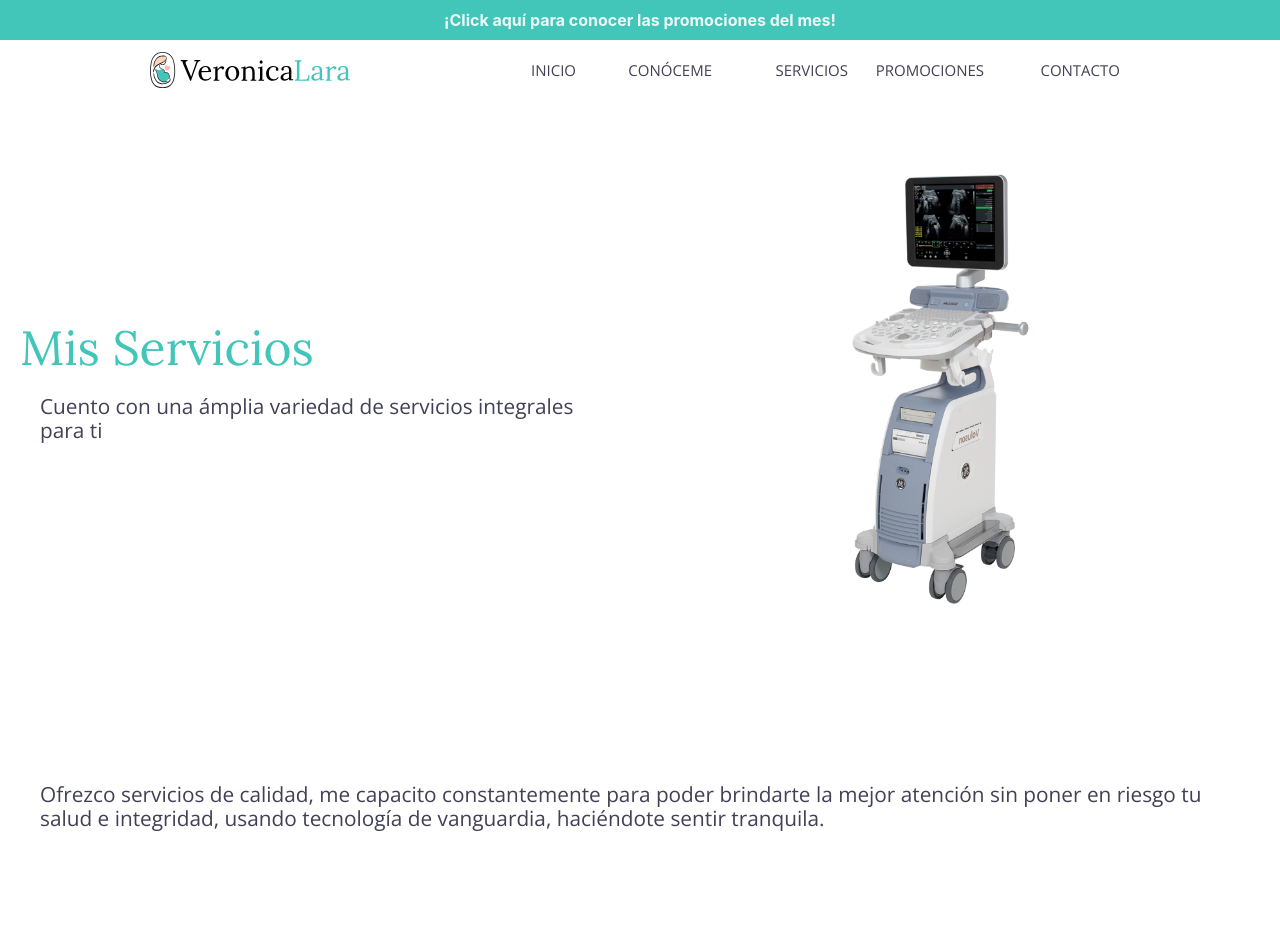
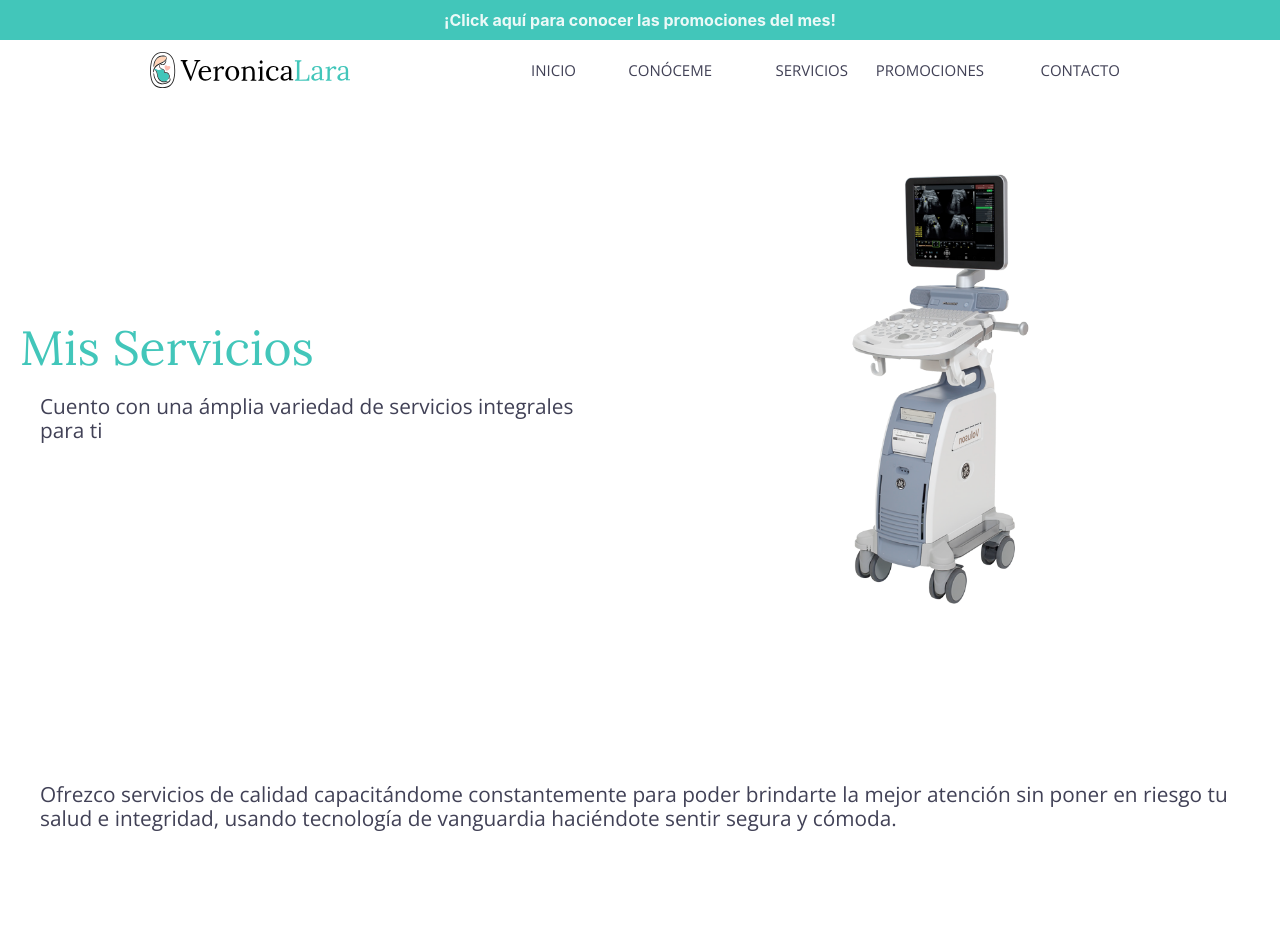
Before and after one commit to ManudeQuevedo/veronicalara, a React (Create React App) app: page /servicios in a window 1280 px wide. Shown: the top 952 px of the page. Built offline with nearby package versions, Linux system fonts and the light colour scheme; the HTML template or start-up script is replaced by a standard one.

Commit message:
Minor grammar corrections

```diff
--- a/src/pages/about.js
+++ b/src/pages/about.js
@@ -30,9 +30,9 @@ const About = props => {
       <div className="base-grid">
         <div className="content-basic">
           <p className="about-text">
-            Egresada del Instituto Politécnico Nacional (IPN), posteriormente
+            Egresada del Instituto Politécnico Nacional (IPN), donde posteriormente
             realicé la Especialidad en Ginecología y Obstetricia en la
-            Universidad Nacional Autónoma de México (UNAM), además cuento con
+            Universidad Nacional Autónoma de México (UNAM) además cuento con
             estudios de Alta Especialidad en Colposcopia que realicé en el
             extranjero.
           </p>
--- a/src/pages/contact.js
+++ b/src/pages/contact.js
@@ -12,7 +12,7 @@ const Contact = () => {
                    <div className="left">
                       <h1 className="contact-title">Contáctame</h1>
                       <h3 className="contact-text">
-                         Cualquier duda, sugerencia o inquietud, estoy para servirte
+                         Cualquier duda sugerencia o inquietud, estoy para servirte.
                       </h3>
                    </div>
                    <div className="right">
--- a/src/pages/services.js
+++ b/src/pages/services.js
@@ -30,10 +30,10 @@ const Services = props => {
       <div className="base-grid">
         <div className="content-basic">
           <p className="services-text">
-            Ofrezco servicios de calidad, me capacito constantemente para poder
+            Ofrezco servicios de calidad capacitándome constantemente para poder
             brindarte la mejor atención sin poner en riesgo tu salud e
-            integridad, usando tecnología de vanguardia, haciéndote sentir
-            tranquila.
+            integridad, usando tecnología de vanguardia haciéndote sentir
+            segura y cómoda.
           </p>
         </div>
       </div>
```
